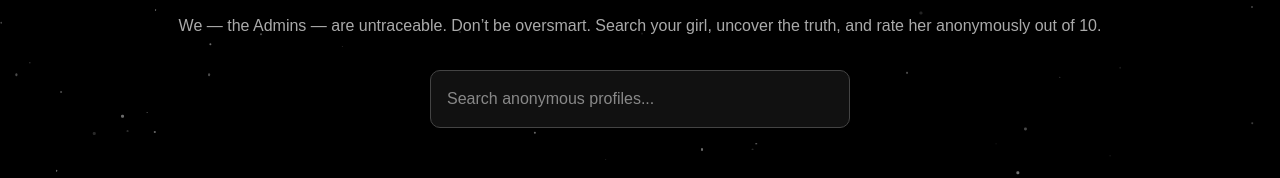
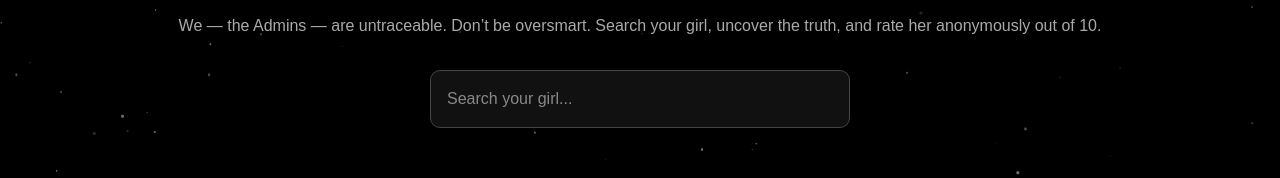
Before and after one commit to codebyibrahim123/my-website, a Next.js app: page / in a window 1280 px wide. Shown: the part 192-370 px from the top of the page. Built offline with nearby package versions, Linux system fonts and the light colour scheme.

Commit message:
finalprofile

```diff
--- a/app/page.tsx
+++ b/app/page.tsx
@@ -195,7 +195,7 @@ export default function HomePage() {
         <div style={{ textAlign: "center", marginBottom: "2rem" }}>
           <input
             type="text"
-            placeholder="Search anonymous profiles..."
+            placeholder="Search your girl..."
             value={search}
             onChange={(e) => setSearch(e.target.value)}
             style={{ padding: "1rem", borderRadius: "10px", border: "1px solid #444", background: darkMode ? "#111" : "#eee", color: darkMode ? "white" : "black", width: "100%", maxWidth: "420px" }}
```
